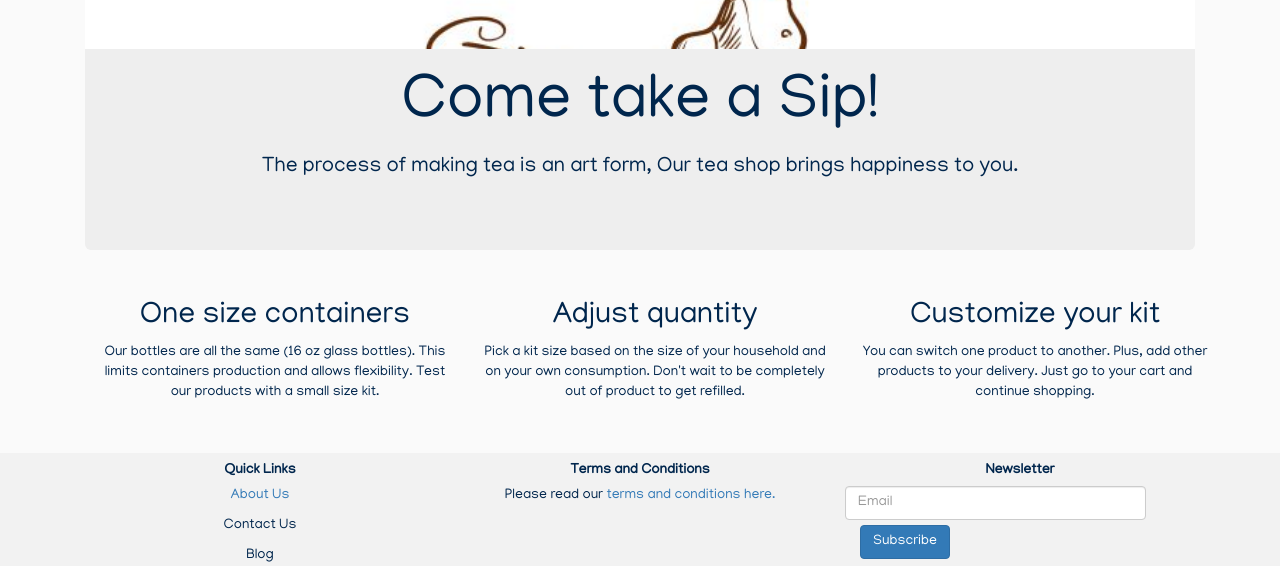
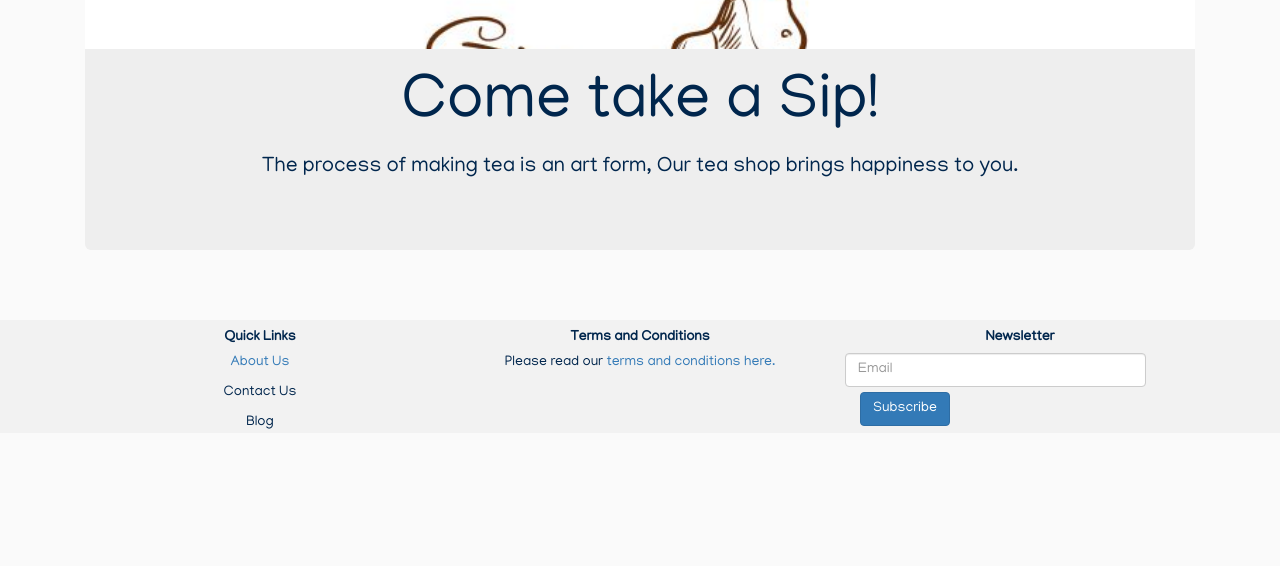
Before and after one commit to demuk/ecomm-shop, a Flask app: page / in a window 1280 px wide. Shown: the part 591-1157 px from the top of the page. After the commit the page ends 1020 px from the top, so only its background shows below. Run offline with Flask 2, Linux system fonts and the light colour scheme; some libraries are stand-ins or nearby versions.

Commit message:
template clean up

```diff
--- a/kapsuchai/templates/home.html
+++ b/kapsuchai/templates/home.html
@@ -51,21 +51,4 @@
 
 </div>
 
-  <div class="container">
-    <div class="row">
-      <div class="col-sm">
-        <h2>One size containers</h2>
-        <p>Our bottles are all the same (16 oz glass bottles). This limits containers production and allows flexibility. Test our products with a small size kit.</p>
-      </div>
-      <div class="col-sm">
-        <h2>Adjust quantity</h2>
-        <p>Pick a kit size based on the size of your household and on your own consumption. Don't wait to be completely out of product to get refilled.</p>
-      </div>
-      <div class="col-sm">
-        <h2>Customize your kit</h2>
-        <p>You can switch one product to another. Plus, add other products to your delivery. Just go to your cart and continue shopping.</p>
-      </div>
-    </div>
-  </div>
-
 {% endblock content %}
--- a/kapsuchai/templates/products.html
+++ b/kapsuchai/templates/products.html
@@ -9,6 +9,7 @@
       <h2 class="article-title">{{ product.name }}</h2>
 
       <p class="article-content">{{ product.description }}</p>
+      <p class="article-content">{{ product_image }}</p>
 
       <div id="addToCart">
 		<a href="/addToCart/{{product.id}}">Add to cart</a>
--- a/kapsuchai/templates/select_products.html
+++ b/kapsuchai/templates/select_products.html
@@ -4,7 +4,7 @@
     {% for product in products %}
         <div class="col-sm">
 	        <div class="card">
-			  	<img src="{{ url_for('static',filename='product.image')}}" class="card-img-top" alt="...">
+			  	<img src="{{ url_for('static',filename='product_image')}}" class="card-img-top" alt="...">
 			  	<div class="card-body">
 					<div>
 						<b>
```
